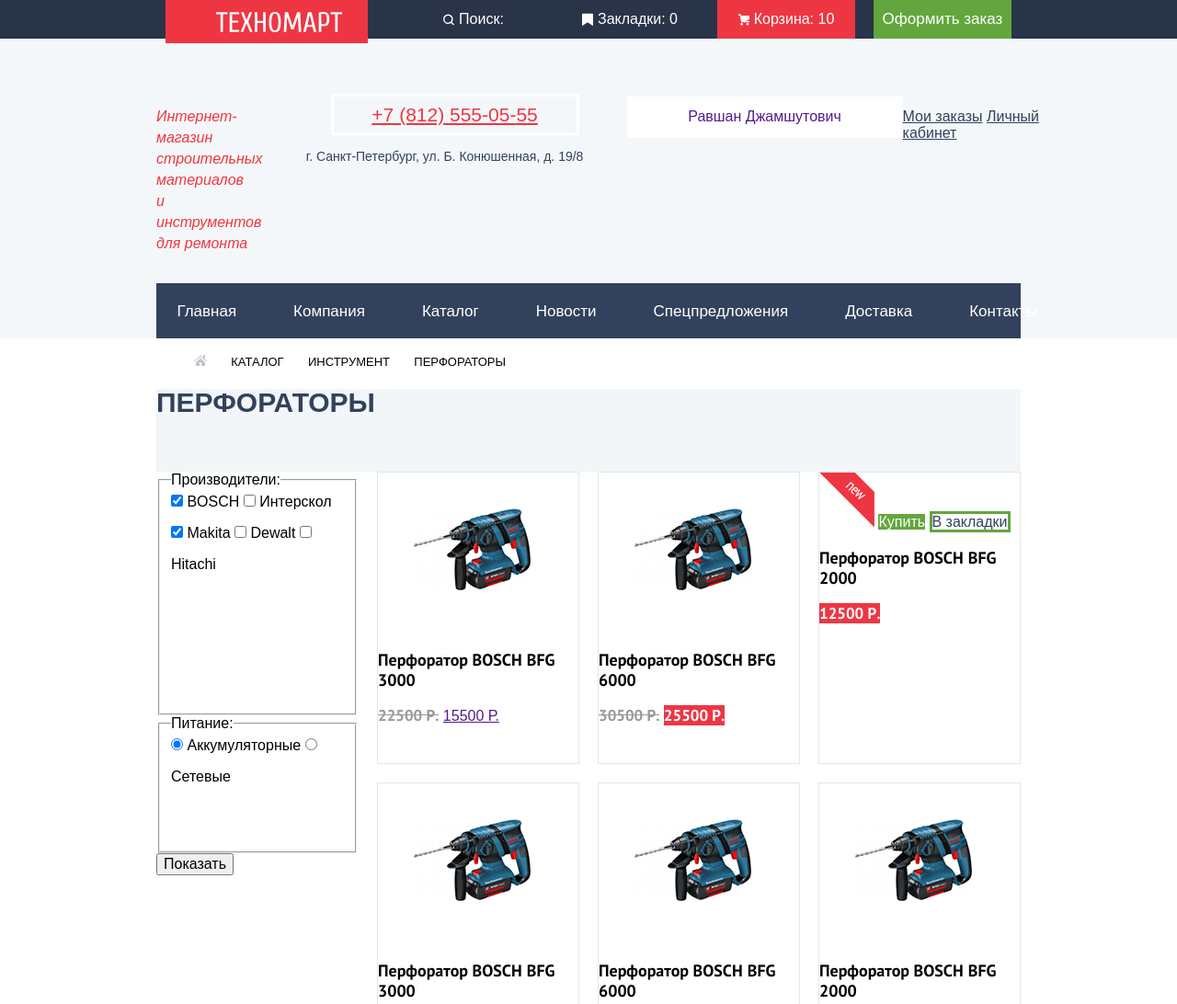
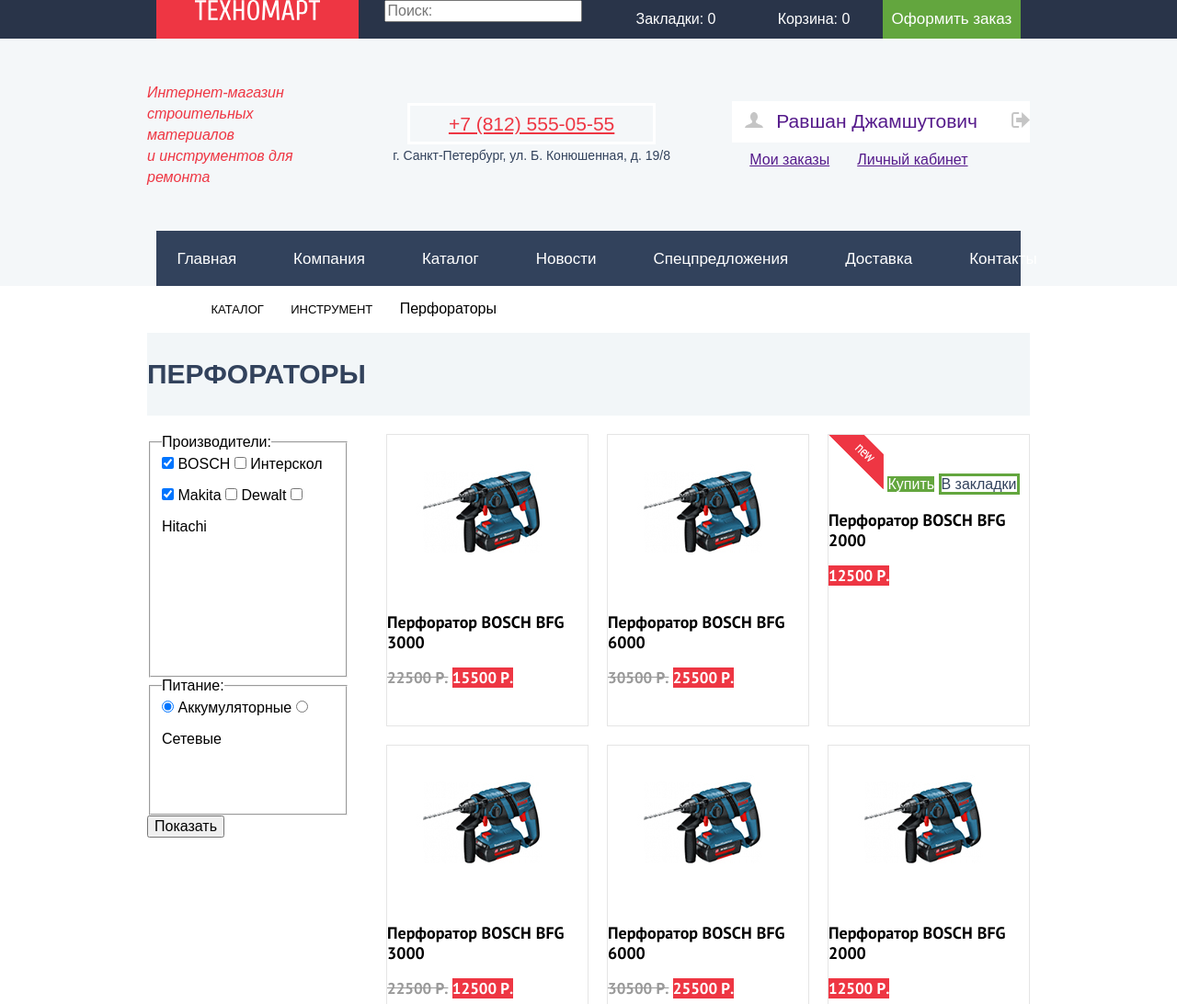
Before and after one commit to Let-Varchar/1248713-technomart-27, a plain HTML site: page catalog.html in a window 1280 px wide. Shown: the top 1092 px of the page at 92% size. Drawn offline with Linux system fonts and the light colour scheme; a web font is replaced by a local one.

Commit message:
исправлены все замечания

```diff
--- a/catalog.html
+++ b/catalog.html
@@ -13,26 +13,26 @@
 
 <body>
   <header class="header">
-    <section class="top_bar">
-      <div class="top_container container">
-        <a hreg='index.html' class="logo"><img src="img/logo-technomart.svg" alt=""></a>
-        <div class="top_item">
-          <img src="img/icon-search.svg" alt="Поиск">
-          <span class="top_item_text">Поиск:</span>
+    <div class="top_bar_wrap">
+      <section class="top_bar container">
+        <a class="logo"><img src="img/logo-technomart.svg" alt="Логотип Техномарт"></a>
+        <div class="top_item top_item_search">
+          <form action="https://echo.htmlacademy.ru/">
+            <label for="serch_form"></label>
+            <input type="text" placeholder="Поиск:" id="serch_form">
+          </form>
         </div>
         <div class="top_item">
-          <img src="img/icon-bookmark.svg" alt="закаладки">
-          <span class="top_item_text">Закладки: 0</span>
+          <a href="" class="top_item_link">Закладки: 0</a>
         </div>
-        <div class="top_item cart">
-          <img src="img/icon-cart.svg" alt="корзина">
-          <span class="top_item_text">Корзина: 10</span>
+        <div class="top_item">
+          <a href="" class="top_item_link">Корзина: 0</a>
         </div>
-        <div class="top_item order_btn">
-          <a href="">Оформить заказ</a>
+        <div class="top_item">
+          <a href="" class="top_item_link order_btn">Оформить заказ</a>
         </div>
-      </div>
-    </section>
+      </section>
+    </div>
 
     <section class="header_main">
       <div class="container">
@@ -47,25 +47,24 @@
             <a href="tel:+7 (812) 555-05-55" class="top_tel">+7 (812) 555-05-55</a>
             <span class="top_adress">г. Санкт-Петербург, ул. Б. Конюшенная, д. 19/8</span>
           </div>
-          <div class="header_login_active">
-            <a href="" class="user">Равшан Джамшутович</a>
+          <div class="user_wrap">
+            <div class="user">
+              <a href="" class="user_name">Равшан Джамшутович</a>
+              <a href="" class="user_logout"><img src="img/icon-logout.svg" alt=""></a>
+            </div>
+            <div>
+              <ul class="user_links">
+                <li><a href="" class="user_link_orders">Мои заказы</a></li>
+                <li><a href="" class="user_link_my-account">Личный кабинет</a></li>
+              </ul>
+            </div>
           </div>
-          <div class="my_desk">
-            <a href="" class="my_orders">Мои заказы</a>
-            <a href="" class="my_cabinet">Личный кабинет</a>
-          </div>
-          <!-- <article>
-            <img src="img/icon-user.svg" alt=""><span>Равшан Джамшутович</span> <img src="img/icon-logout.svg" alt="">
-            <a href="" class="my_orders">Мои заказы</a>
-            <a href="" class="my_cabinet">Личный кабинет</a>
-          </article> -->
     </section>
-
     <nav class="top_nav">
       <ul class="nav">
         <li class="nav_item"><a href="index.html" class="nav_link">Главная</a></li>
         <li class="nav_item"><a href="" class="nav_link">Компания</a></li>
-        <li class="nav_item"><a href="catalog.html" class="nav_link">Каталог</a></li>
+        <li class="nav_item"><a href="" class="nav_link">Каталог</a></li>
         <li class="nav_item"><a href="" class="nav_link">Новости</a></li>
         <li class="nav_item"><a href="" class="nav_link">Спецпредложения</a></li>
         <li class="nav_item"><a href="" class="nav_link">Доставка</a></li>
@@ -77,41 +76,38 @@
 
   <main class="container">
     <ul class="bread_crumbs">
-      <li><a href="index.html"><img src="img/icon-home.svg" alt=""></a></li>
-      <li><a href="catalog.html">Каталог</a></li>
+      <li><a href="index.html"></a></li>
+      <li><a href="">Каталог</a></li>
       <li><a href="">Инструмент</a></li>
-      <li><a href="">Перфораторы</a></li>
+      <li>Перфораторы</li>
     </ul>
-    <div class="title_page">
-      <h1 class="title_main">Перфораторы</h1>
-    </div>
-
+    <h1 class="title_main">Перфораторы</h1>
     <div class="catalog">
       <section class="filters">
         <form action="">
           <fieldset class="filter_developers">
             <legend>Производители:</legend>
             <label for="bosch">
-              <input type="checkbox" id='bosch' checked> BOSCH
+              <input type="checkbox" id="bosch" checked> BOSCH
             </label>
             <label for="interskol">
-              <input type="checkbox" id='interskol'> Интерскол
+              <input type="checkbox" id="interskol"> Интерскол
             </label>
             <label for="makita">
-              <input type="checkbox" id='makita' checked> Makita
+              <input type="checkbox" id="makita" checked> Makita
             </label>
             <label for="dewalt">
-              <input type="checkbox" id='dewalt'> Dewalt
+              <input type="checkbox" id="dewalt"> Dewalt
             </label>
             <label for="hitachi">
-              <input type="checkbox" id='hitachi'> Hitachi
+              <input type="checkbox" id="hitachi"> Hitachi
             </label>
           </fieldset>
           <fieldset class="filter_power">
             <legend>Питание:</legend>
-            <input type="radio" id='accumulator' value='accumulator' name='power' checked>
+            <input type="radio" id="accumulator" value="accumulator" name="power" checked>
             <label for="accumulator">Аккумуляторные</label>
-            <input type="radio" id='electonetwork' value='electonetwork' name='power'>
+            <input type="radio" id="electonetwork" value="electonetwork" name="power">
             <label for="electonetwork">Сетевые</label>
           </fieldset>
           <button type="submit">Показать</button>
@@ -120,7 +116,10 @@
       <section class="products">
         <ul class="product_list">
           <li class="product_item">
-            <img src="img/perforator_img.png" alt="Перфоратор BOSCH BFG 3000">
+            <span class="new"><img src="img/new-flag.png" alt="" hidden></span>
+            <a href="" class="buy_btn" hidden>Купить</a>
+            <a href="" class="bookmark_btn" hidden>В закладки</a>
+            <img src="img/perforator_img.jpg" alt="Перфоратор BOSCH BFG 3000">
             <h3 class="product_name">
               <a href="catalog-item.html">
                 <span class="product">Перфоратор BOSCH</span>
@@ -128,10 +127,13 @@
               </a>
             </h3>
             <del>22500 Р.</del>
-            <a href="">15500 Р.</a>
+            <span href="" class="new_price">15500 Р.</span>
           </li>
           <li class="product_item">
-            <img src="img/perforator_img.png" alt="Перфоратор BOSCH BFG 6000">
+            <span class="new"><img src="img/new-flag.png" alt="" hidden></span>
+            <a href="" class="buy_btn" hidden>Купить</a>
+            <a href="" class="bookmark_btn" hidden>В закладки</a>
+            <img src="img/perforator_img.jpg" alt="Перфоратор BOSCH BFG 6000">
             <h3 class="product_name">
               <a href="catalog-item.html">
                 <span class="product">Перфоратор BOSCH</span>
@@ -139,22 +141,26 @@
               </a>
             </h3>
             <del>30500 Р.</del>
-            <a href="" class="new_price">25500 Р.</a>
+            <span href="" class="new_price">25500 Р.</span>
           </li>
           <li class="product_item">
             <span class="new"><img src="img/new-flag.png" alt=""></span>
             <a href="" class="buy_btn">Купить</a>
             <a href="" class="bookmark_btn">В закладки</a>
+            <img src="img/perforator_img.jpg" alt="Перфоратор BOSCH BFG 2000" hidden>
             <h3 class="product_name">
               <a href="catalog-item.html">
                 <span class="product">Перфоратор BOSCH</span>
                 <span class="product_seria">BFG 2000</span>
               </a>
             </h3>
-            <a href="" class="new_price">12500 Р.</a>
+            <span href="" class="new_price">12500 Р.</span>
           </li>
           <li class="product_item">
-            <img src="img/perforator_img.png" alt="Перфоратор BOSCH BFG 3000">
+            <span class="new"><img src="img/new-flag.png" alt="" hidden></span>
+            <a href="" class="buy_btn" hidden>Купить</a>
+            <a href="" class="bookmark_btn" hidden>В закладки</a>
+            <img src="img/perforator_img.jpg" alt="Перфоратор BOSCH BFG 3000">
             <h3 class="product_name">
               <a href="catalog-item.html">
                 <span class="product">Перфоратор BOSCH</span>
@@ -162,10 +168,13 @@
               </a>
             </h3>
             <del>22500 Р.</del>
-            <a href="" class="new_price">12500 Р.</a>
+            <span href="" class="new_price">12500 Р.</span>
           </li>
           <li class="product_item">
-            <img src="img/perforator_img.png" alt="Перфоратор BOSCH Перфоратор BOSCH">
+            <span class="new"><img src="img/new-flag.png" alt="" hidden></span>
+            <a href="" class="buy_btn" hidden>Купить</a>
+            <a href="" class="bookmark_btn" hidden>В закладки</a>
+            <img src="img/perforator_img.jpg" alt="Перфоратор BOSCH Перфоратор BOSCH">
             <h3 class="product_name">
               <a href="catalog-item.html">
                 <span class="product">Перфоратор BOSCH</span>
@@ -173,21 +182,27 @@
               </a>
             </h3>
             <del>30500 Р.</del>
-            <a href="" class="new_price">25500 Р.</a>
+            <span href="" class="new_price">25500 Р.</span>
           </li>
           <li class="product_item">
-            <img src="img/perforator_img.png" alt="Перфоратор BOSCH BFG 2000">
+            <span class="new"><img src="img/new-flag.png" alt="" hidden></span>
+            <a href="" class="buy_btn" hidden>Купить</a>
+            <a href="" class="bookmark_btn" hidden>В закладки</a>
+            <img src="img/perforator_img.jpg" alt="Перфоратор BOSCH BFG 2000">
             <h3 class="product_name">
               <a href="catalog-item.html">
                 <span class="product">Перфоратор BOSCH</span>
                 <span class="product_seria">BFG 2000</span>
               </a>
             </h3>
-            <a href="" class="new_price">12500 Р.</a>
+            <span href="" class="new_price">12500 Р.</span>
           </li>
           <li class="product_item">
+            <span class="new"><img src="img/new-flag.png" alt="" hidden></span>
+            <a href="" class="buy_btn" hidden>Купить</a>
+            <a href="" class="bookmark_btn" hidden>В закладки</a>
             <span>new</span>
-            <img src="img/perforator_img.png" alt="Перфоратор BOSCH BFG 3000">
+            <img src="img/perforator_img.jpg" alt="Перфоратор BOSCH BFG 3000">
             <h3 class="product_name">
               <a href="catalog-item.html">
                 <span class="product">Перфоратор BOSCH</span>
@@ -195,10 +210,13 @@
               </a>
             </h3>
             <del>22500 Р.</del>
-            <a href="" class="new_price">12500 Р.</a>
+            <span href="" class="new_price">12500 Р.</span>
           </li>
           <li class="product_item">
-            <img src="img/perforator_img.png" alt="Перфоратор BOSCH BFG 6000">
+            <span class="new"><img src="img/new-flag.png" alt="" hidden></span>
+            <a href="" class="buy_btn" hidden>Купить</a>
+            <a href="" class="bookmark_btn" hidden>В закладки</a>
+            <img src="img/perforator_img.jpg" alt="Перфоратор BOSCH BFG 6000">
             <h3 class="product_name">
               <a href="catalog-item.html">
                 <span class="product">Перфоратор BOSCH</span>
@@ -206,27 +224,24 @@
               </a>
             </h3>
             <del>30500 Р.</del>
-            <a href="" class="new_price">25500 Р.</a>
+            <span href="" class="new_price">25500 Р.</span>
           </li>
           <li class="product_item">
-            <img src="img/perforator_img.png" alt="Перфоратор BOSCH BFG 2000">
+            <span class="new"><img src="img/new-flag.png" alt="" hidden></span>
+            <a href="" class="buy_btn" hidden>Купить</a>
+            <a href="" class="bookmark_btn" hidden>В закладки</a>
+            <img src="img/perforator_img.jpg" alt="Перфоратор BOSCH BFG 2000">
             <h3 class="product_name">
               <a href="catalog-item.html">
                 <span class="product">Перфоратор BOSCH</span>
                 <span class="product_seria">BFG 2000</span>
               </a>
             </h3>
-            <a href="" class="new_price">12500 Р.</a>
+            <span href="" class="new_price">12500 Р.</span>
           </li>
         </ul>
       </section>
     </div>
-    <section class="visually-hidden" hidden>
-      <img src="img/icon-mark.svg" alt="">
-      <p>Товар добавлен в корзину</p>
-      <button>Оформить заказ</button>
-      <button>Продолжить покупки</button>
-    </section>
   </main>
   <footer>
     <section class="footer container">
@@ -236,7 +251,7 @@
         <ul class="footer_menu_top">
           <li><a href="">Компания</a></li>
           <li><a href="">Новости</a></li>
-          <li><a href="catalog.html">Каталог</a></li>
+          <li><a href="">Каталог</a></li>
           <li><a href="">Доставка</a></li>
           <li><a href="">Контакты</a></li>
         </ul>
@@ -244,7 +259,7 @@
       <div class="footer_bottom">
 
         <p class="contacts_down">г. Санкт-Петербург, ул. Б. Конюшенная, д. 19/8<br>
-          +7 (812) 555-05-55</p>
+          <a href="tel:+78125550555" class="tel_down">+7 (812) 555-05-55</a></p>
 
         <ul class="footer_menu_bottom">
           <li><a href="">Материалы</a></li>
@@ -275,7 +290,7 @@
             </p>
           </div>
           <div class="developer">
-            <p class="developer">Разработано —<br><a href='https://htmlacademy.ru/intensive/htmlcss'>htmlacademy.ru</a>
+            <p class="developer">Разработано —<br><a href="https://htmlacademy.ru/intensive/htmlcss">htmlacademy.ru</a>
             </p>
           </div>
         </div>
@@ -283,6 +298,14 @@
     </section>
 
   </footer>
+  <!-- Модальное окно покупки -->
+  <section class="visually-hidden" hidden>
+    <img src="img/icon-mark.svg" alt="">
+    <p>Товар добавлен в корзину</p>
+    <a href="">Оформить заказ</a>
+    <a href="">Продолжить покупки</a>
+  </section>
+  <!-- Конец модального окна покупки -->
 </body>
 
 </html>
--- a/css/style.css
+++ b/css/style.css
@@ -5,7 +5,7 @@
 }
 
 html {
-  font-family: 'Cuprum', sans-serif;
+  font-family: "Cuprum", "Arial", sans-serif;
   /* font-family: 'PT Sans', sans-serif; */
   /*второй шрифт*/
   font-weight: normal;
@@ -17,82 +17,99 @@ html {
 
 /* Контейнер */
 .container {
-  width: 940px;
+  width: 960px;
   margin: 0 auto;
 }
 
 
-/* стили верхнего меню */
+/* стили верхнего бара */
+.top_bar_wrap {
+  background-color: #293449;
 
-.top_container {
-  display: flex;
-  justify-content: space-around;
-}
-
-.top_item {
-  background-color: #293449;
-  min-width: 150px;
-  height: 42px;
-  display: flex;
-  align-items: center;
-  justify-content: center;
-  color: #fff;
 }
 
 .top_bar {
-  background-color: #293449;
+  display: flex;
   height: 42px;
-}
+  text-align: center;
 
-.top_item:hover {
-  background-color: #212a3a;
 }
 
 .logo {
+  display: block;
   width: 220px;
-  height: 47px;
+  height: 42px;
   background-color: #ee3643;
   color: #fff;
   font-size: 19px;
   text-align: center;
-  padding: 13px 56px 15px 55px;
-  margin-right: 20px;
-  margin-left: 0;
+  margin-left: 10px;
 }
 
 .logo:hover {
   background-color: #ca2c37;
 }
 
-.top_item img {
-  width: 17px;
-  height: 17px;
-  padding-right: 5px;
-}
 
-.search_input {
-  width: 240px;
+.top_item_search {
+  width: 270px;
   height: 42px;
 }
 
+
+.top_item_link {
+  width: 150px;
+  height: 42px;
+  color: #fff;
+  text-decoration: none;
+  margin: 0;
+  padding: 0;
+  display: table-cell;
+  vertical-align: middle;
+}
+
+
+.top_item:hover {
+  background-color: #212a3a;
+}
+
 .order_btn {
-  background-color: #63a63e;
+  width: 150px;
   font-size: 17px;
   line-height: 18px;
+  text-decoration: none;
+  color: #fff;
+  background-color: #63a63e;
 }
 
-.order_btn a {
-  text-decoration: none;
-  color: #fff;
-  ;
+.order_btn:hover {
+  background-color: #5fbb2d;
+}
+
+.order_btn:active {
+  background-color: #518534;
 }
 
 /* блок контактов */
 .header_main_wrap {
   display: flex;
   justify-content: space-between;
-  align-items: baseline;
+  align-items: center;
+  margin-bottom: 47px;
   margin-top: 47px;
+  margin-bottom: 47px;
+}
+
+
+.description {
+  display: block;
+  font-weight: normal;
+  font-style: italic;
+  font-size: 16px;
+  color: #ee3643;
+  line-height: 23px;
+  width: 200px;
+  margin: 0;
 }
 
 .header_contacts {
@@ -101,13 +118,7 @@ html {
   align-items: center;
 }
 
-.description {
-  font-weight: normal;
-  font-style: italic;
-  font-size: 16px;
-  color: #ee3643;
-  line-height: 23px;
-}
+
 
 .top_tel {
   display: flex;
@@ -119,7 +130,7 @@ html {
   line-height: 21px;
   color: #ee3643;
   border: 3px solid #fff;
-  margin: 13px 52px 11px 74px;
+  padding: 0;
 }
 
 .top_adress {
@@ -135,6 +146,7 @@ html {
 .header_login {
   display: flex;
   justify-content: flex-start;
+
 }
 
 
@@ -234,7 +246,7 @@ html {
 }
 
 .about_title p {
-  font-family: 'PT Sans', sans-serif;
+  font-family: "PT Sans", "Arial", sans-serif;
   font-size: 13px;
   line-height: 24px;
   margin-bottom: 36px;
@@ -364,6 +376,13 @@ html {
   min-height: 40px;
 }
 
+.tel_down {
+  font-size: 18px;
+  line-height: 24px;
+  color: #f3f7f9;
+  text-decoration: none;
+}
+
 .footer_menu_bottom a {
   color: #ffd180;
 }
@@ -414,19 +433,19 @@ html {
 
 /* Иконки соц сетей */
 .vk_link {
-  background-image: url(img/icon-vk.svg);
+  background-image: url(../img/icon-vk.svg);
   background-repeat: no-repeat;
   background-position: center;
 }
 
 .fb_link {
-  background-image: url(img/icon-fb.svg);
+  background-image: url(../img/icon-fb.svg);
   background-repeat: no-repeat;
   background-position: center;
 }
 
 .inst_link {
-  background-image: url(img/);
+  background-image: url(../img/icon-insta.svg);
   background-repeat: no-repeat;
   background-position: center;
 }
@@ -455,26 +474,59 @@ html {
   background-color: #ee3643;
 }
 
-.header_login_active {
-  width: 300px;
-}
-
-.my_desk {
-  min-width: 211px;
-}
-
+/* Блок информации клиента */
 
 .user {
   min-width: 300px;
   min-height: 45px;
   background-color: #fff;
+  font-size: 21px;
   display: flex;
-  justify-content: space-around;
   align-items: center;
-  text-decoration: none;
 }
 
+.user_name {
+  display: block;
+  text-decoration: none;
+  text-align: center;
+  margin-left: 48px;
+  margin-right: 36px;
+  position: relative;
+}
 
+.user_name::before {
+  content: "";
+  width: 21px;
+  height: 17px;
+  margin: 0;
+  position: absolute;
+  background-image: url(../img/icon-user.svg);
+  background-repeat: no-repeat;
+  background-position: 0 0;
+  top: 2px;
+  left: -34px;
+}
+
+.user_logout {
+  display: block;
+  text-align: center;
+}
+
+.user_links {
+  display: flex;
+  list-style: none;
+  justify-content: flex-start;
+  align-items: center;
+  padding: 0;
+  margin: 0;
+  margin-top: 10px;
+  font-size: 16px;
+}
+
+.user_link_orders {
+  margin-left: 19px;
+  margin-right: 30px;
+}
 
 
 .my_orders,
@@ -499,18 +551,18 @@ html {
   text-decoration: none;
 }
 
-.title_page {
-  min-height: 90px;
-  background-color: #f2f6f8;
-}
-
 
 .title_main {
   display: block;
+  margin: 0;
+  margin-bottom: 20px;
+  padding-top: 30px;
+  padding-bottom: 30px;
   font-size: 30px;
   line-height: 30px;
   color: #32425c;
   text-transform: uppercase;
+  background-color: #f2f6f8;
 }
 
 
@@ -565,7 +617,7 @@ html {
 
 .product,
 .product_seria {
-  font-family: 'PT Sans', sans-serif;
+  font-family: "PT Sans", "Arial", sans-serif;
   font-weight: bold;
   font-size: 18px;
   line-height: 20px;
@@ -580,7 +632,7 @@ html {
 /* ЦЕНЫ */
 
 .product_list del {
-  font-family: 'PT Sans', sans-serif;
+  font-family: "PT Sans", "Arial", sans-serif;
   font-weight: bold;
   font-size: 17px;
   line-height: 18px;
@@ -588,7 +640,7 @@ html {
 }
 
 .new_price {
-  font-family: 'PT Sans', sans-serif;
+  font-family: "PT Sans", "Arial", sans-serif;
   font-weight: bold;
   font-size: 17px;
   line-height: 18px;
```
Also changed, not shown: index.html (+51 -45 lines), img/perforator_img.jpg (added), img/perforator_img.png (deleted).
